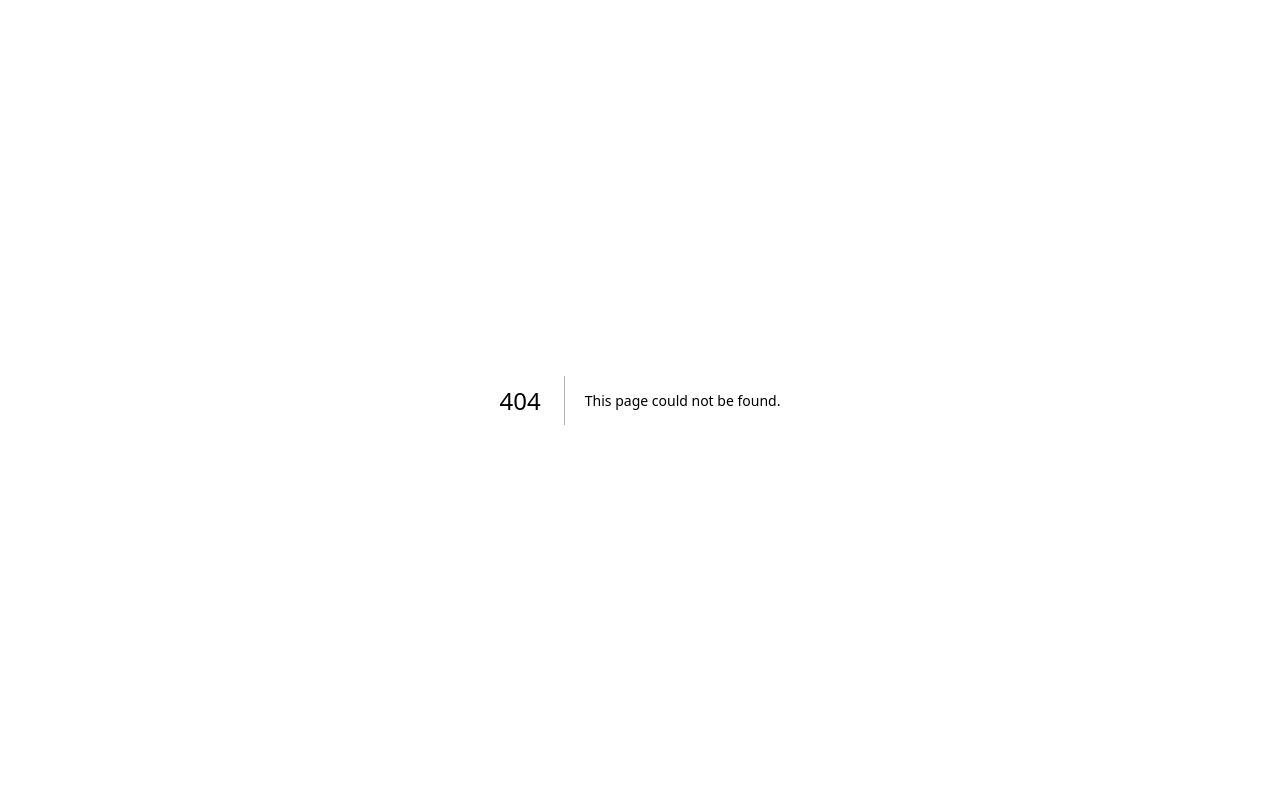
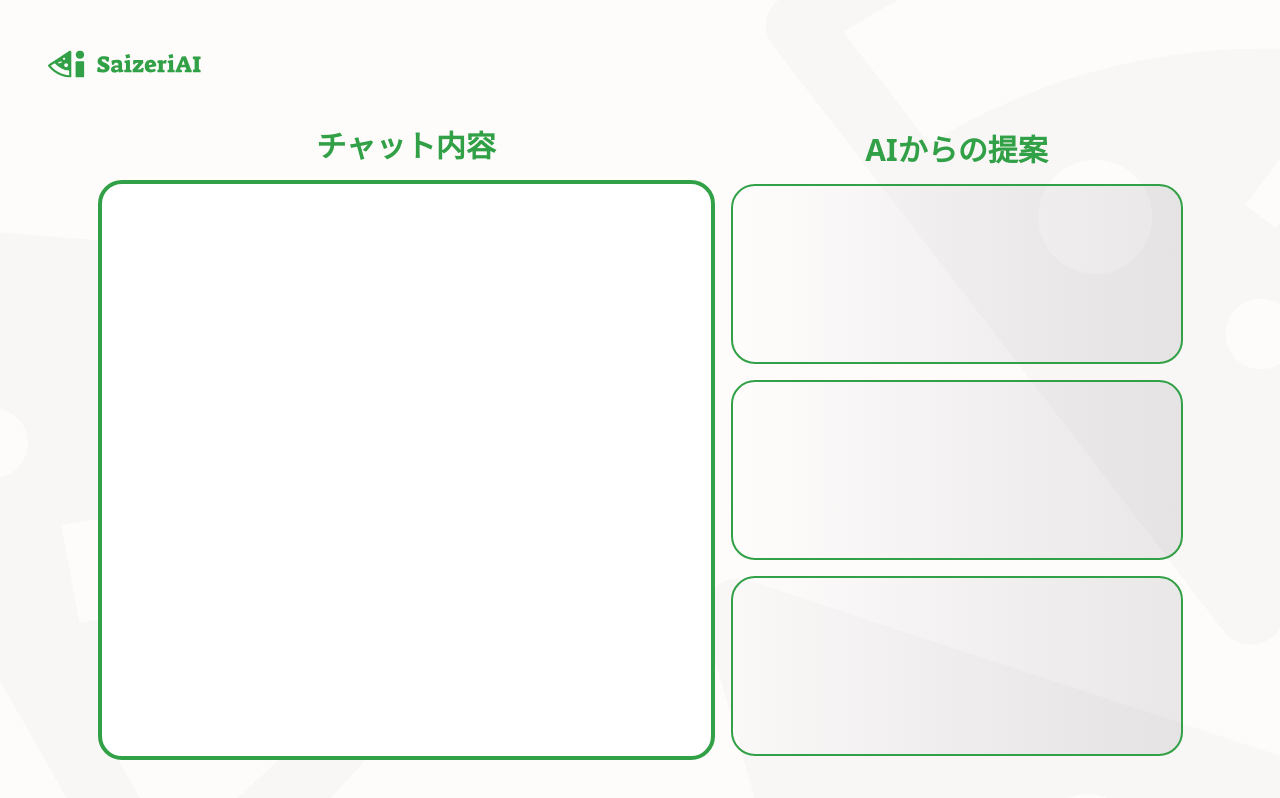
Before and after one commit to tacoskiy/saizeri-ai, a Next.js app in the folder frontend/: page /answer in a window 1280 px wide. Before the commit this address had no page. Built offline with nearby package versions, Linux system fonts and the light colour scheme.

Commit message:
Complete appearance only

```diff
--- /dev/null
+++ b/frontend/src/app/answer/page.tsx
@@ -0,0 +1,27 @@
+"use client";
+
+import { Header } from "@/components/Header";
+import { ResultsBox } from "@/components/ResultsBox";
+
+export default function Answer() {
+    return (
+        <div className="GeneralPurposeBg min-h-screen ">
+            <Header/>
+            <div className="flex items-center justify-center gap-4">
+                <div className="flex flex-col items-center justify-center gap-4">
+                    <p className="text-3xl font-bold text-green">チャット内容</p>
+                    <div className="w-[617px] h-[580px] bg-white border-4 border-green rounded-3xl">
+
+                    </div>
+                </div>
+
+                <div className="flex flex-col items-center justify-center gap-4">
+                    <p className="text-3xl font-bold text-green">AIからの提案</p>
+                    <ResultsBox/>
+                    <ResultsBox/>
+                    <ResultsBox />
+                </div>
+            </div>
+        </div>
+    )
+}
--- /dev/null
+++ b/frontend/src/components/ResultsBox.tsx
@@ -0,0 +1,8 @@
+
+
+export function ResultsBox() {
+    return (
+        <div className="flex flex-col items-center justify-center w-[452px] h-45 bg-linear-to-r from-[#ffffff33] to-[#3435411A] border-2 border-green rounded-3xl">
+        </div>
+    )
+}
```
